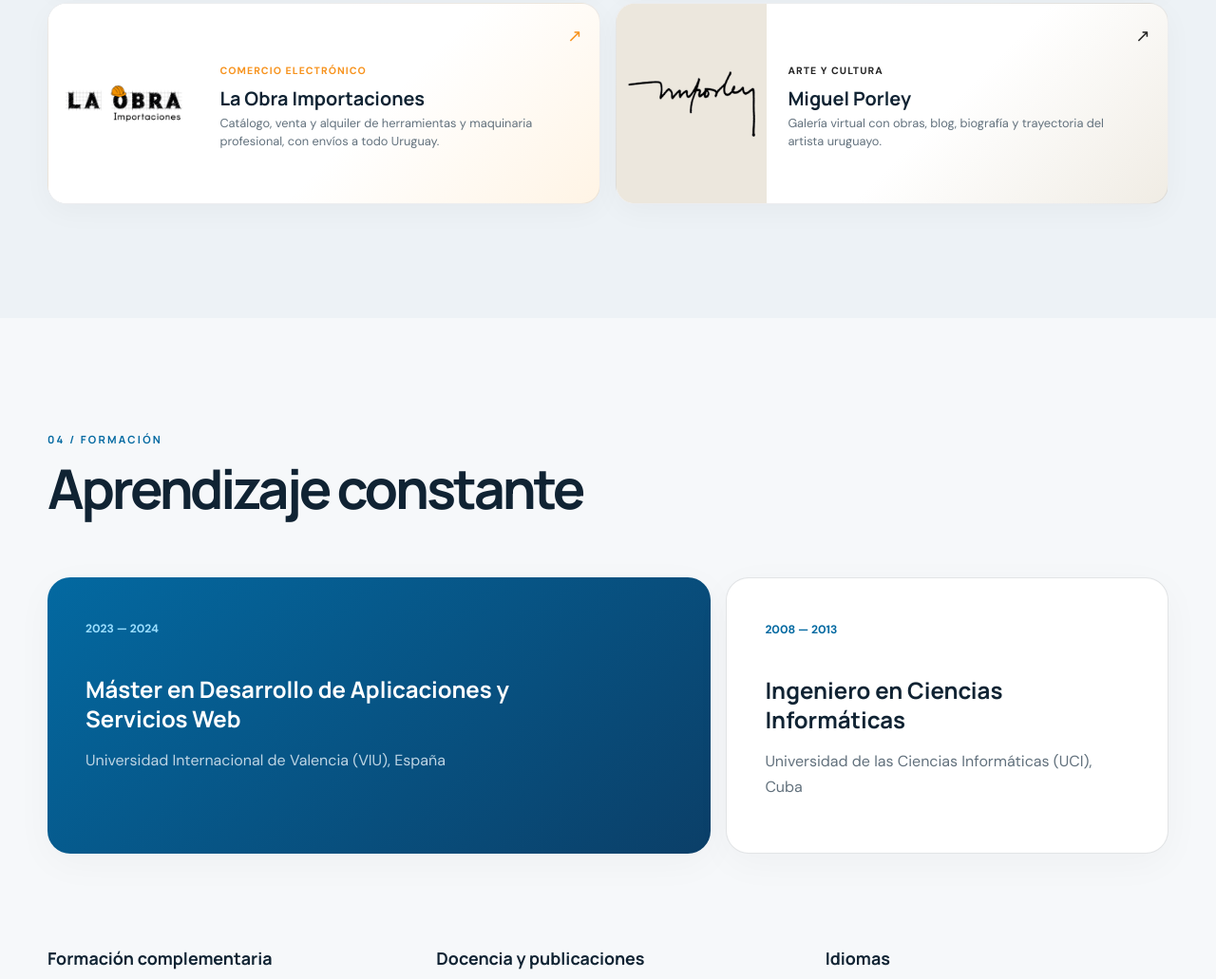
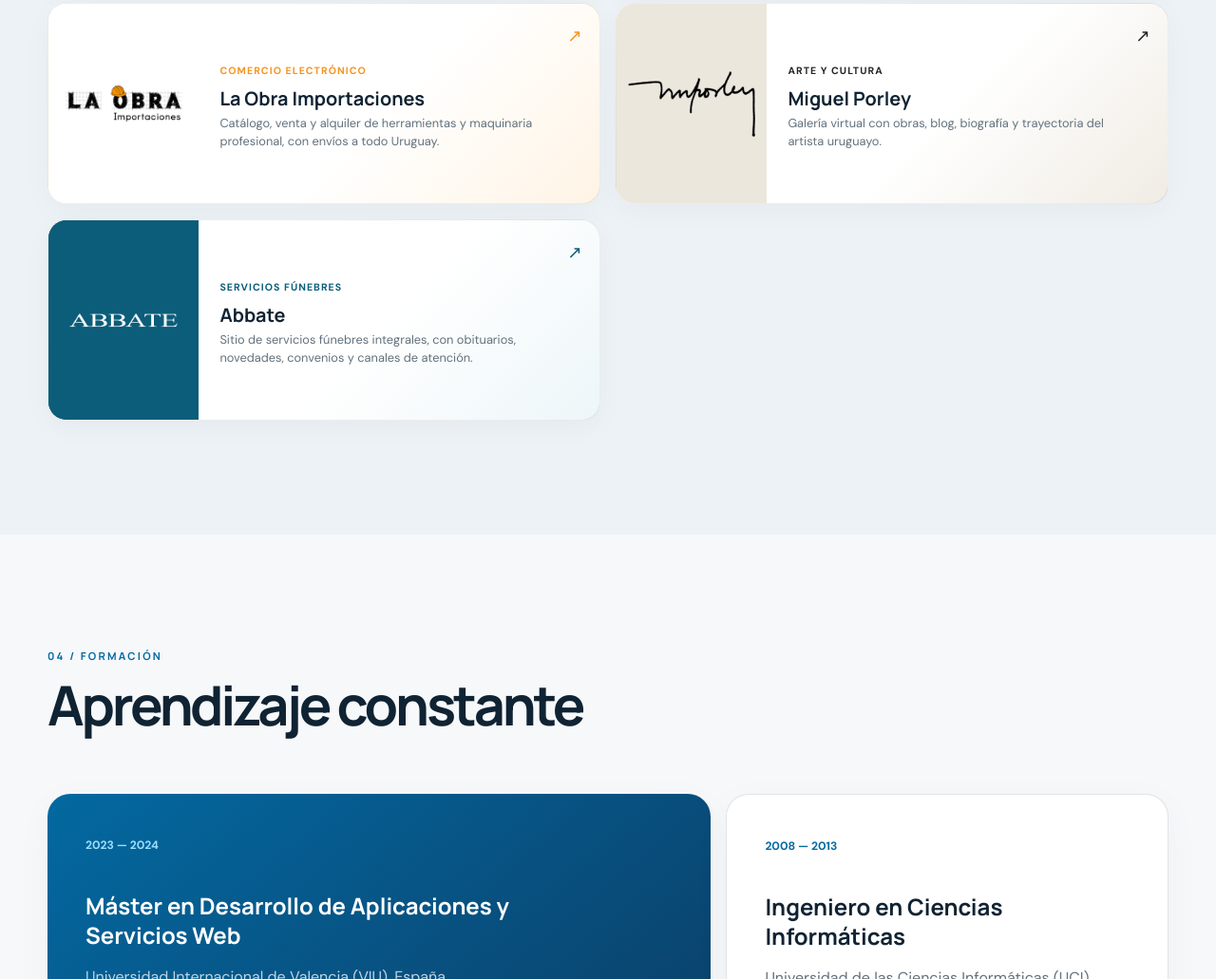
Before and after one commit to lherediamanso/blog, a plain HTML site: page index.html in a window 1280 px wide. Shown: the part 3953-4984 px from the top of the page at 95% size. Drawn offline with Linux system fonts and the light colour scheme.

Commit message:
blog v2.0 agregando abbate project card

```diff
--- a/index.html
+++ b/index.html
@@ -151,6 +151,9 @@
           <a class="project-card project-porley reveal" href="http://miguelporley.com.uy/" target="_blank" rel="noopener noreferrer" aria-label="Visitar Miguel Porley (abre en una pestaña nueva)">
             <div class="project-mark"><span>MP</span><img src="assets/projects/miguel-porley.png" alt="" loading="lazy" decoding="async" onerror="this.hidden=true"></div><div class="project-info"><span>Arte y cultura</span><h3>Miguel Porley</h3><p>Galería virtual con obras, blog, biografía y trayectoria del artista uruguayo.</p></div><span class="project-arrow" aria-hidden="true">↗</span>
           </a>
+          <a class="project-card project-abbate reveal" href="https://www.abbate.com.uy/" target="_blank" rel="noopener noreferrer" aria-label="Visitar Abbate (abre en una pestaña nueva)">
+            <div class="project-mark"><span>A</span><img src="assets/projects/abbate.png" alt="" loading="lazy" decoding="async" onerror="this.hidden=true"></div><div class="project-info"><span>Servicios fúnebres</span><h3>Abbate</h3><p>Sitio de servicios fúnebres integrales, con obituarios, novedades, convenios y canales de atención.</p></div><span class="project-arrow" aria-hidden="true">↗</span>
+          </a>
         </div>
       </div>
     </section>
--- a/modern.css
+++ b/modern.css
@@ -109,6 +109,7 @@ a { color: inherit; text-decoration: none; }
 .project-descuenta { --brand: #4b9dbf; --brand-soft: #e9f7fc; --mark-bg: #15364a; }
 .project-laobra { --brand: #f7931e; --brand-soft: #fff4e5; --mark-bg: #fff; }
 .project-porley { --brand: #252525; --brand-soft: #f0ece4; --mark-bg: #ece7dd; }
+.project-abbate { --brand: #0b5d7a; --brand-soft: #edf6f9; --mark-bg: #0b5d7a; }
 .project-soluciones .project-mark { box-shadow: inset 0 -4px #75b900; color: #fff; }
 .project-soluciones .project-mark img { padding: 8px; }
 .project-cubo .project-mark img { padding: 10px; }
```
Also changed, not shown: assets/projects/abbate.png (added).
